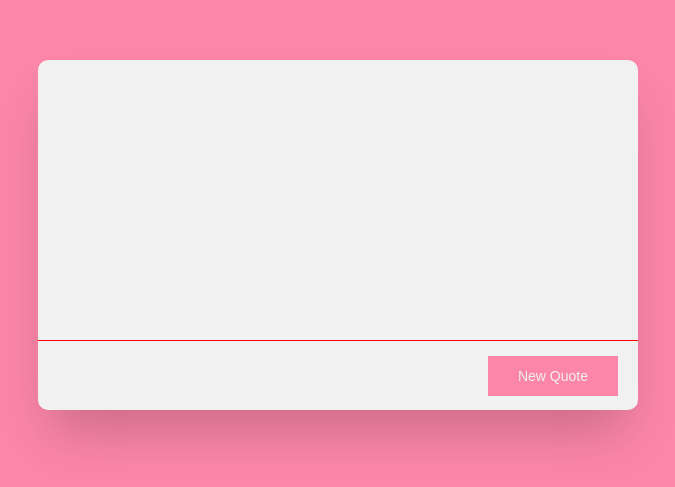
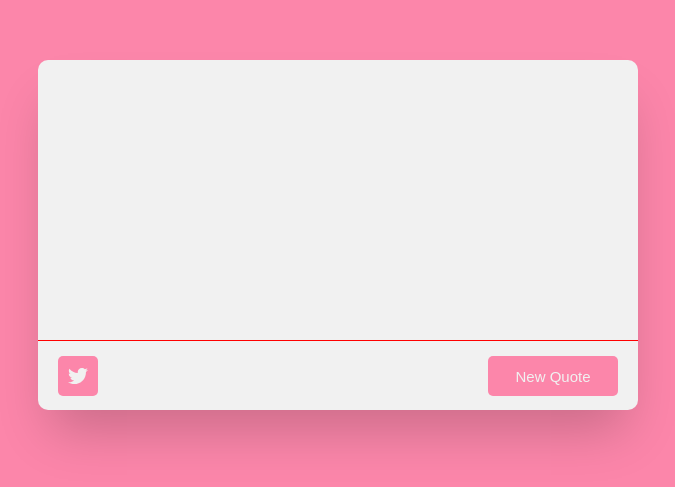
Before and after one commit to ruairidhflint/fcc-quote-generator, a React (Create React App) app: page / in a window 1280 px wide. Shown: the part 133-620 px from the top of the page, without its empty margins (302-977 px from the left). Built offline with nearby package versions, Linux system fonts and the light colour scheme.

Commit message:
Complete button styles

```diff
--- a/package.json
+++ b/package.json
@@ -4,6 +4,7 @@
   "private": true,
   "dependencies": {
     "@fortawesome/fontawesome-svg-core": "^1.2.28",
+    "@fortawesome/free-brands-svg-icons": "^5.13.0",
     "@fortawesome/free-solid-svg-icons": "^5.13.0",
     "@fortawesome/react-fontawesome": "^0.1.9",
     "node-sass": "^4.13.1",
--- a/src/Components/Buttons.js
+++ b/src/Components/Buttons.js
@@ -1,10 +1,13 @@
 import React from 'react';
+import { FontAwesomeIcon } from '@fortawesome/react-fontawesome'
+import { faTwitter } from '@fortawesome/free-brands-svg-icons';
 
 function Buttons() {
     return(
         <div class="buttons">
-            <a href='https://twitter.com/intent/tweet' id="tweet-quote"><i className="fas fa-twitter"></i></a>
+            <a href='https://twitter.com/intent/tweet' id="tweet-quote"><FontAwesomeIcon icon={faTwitter}/></a>
             <button id="new-quote">New Quote</button>
+
         </div>
     )
 }
--- a/src/Styles/_buttons.scss
+++ b/src/Styles/_buttons.scss
@@ -1,4 +1,4 @@
-.buttons{
+.buttons {
   width: 100%;
   height: 20%;
   border-top: 1px solid red;
@@ -13,13 +13,45 @@
     background-color: $pink;
     color: $lightGray;
     border: none;
-      font-size: 1.4rem;
+    font-size: 1.5rem;
     margin-right: 2rem;
+    border-radius: 5px;
+    transition: all 0.4s ease-in-out;
+    cursor: pointer;
+
+    &:hover {
+      background-color: $lightGray;
+      color: $pink;
+      transition: all 0.4s ease-in-out;
+    }
   }
 
   a {
     text-decoration: none;
     color: inherit;
     display: block;
+    width: 40px;
+    height: 40px;
+    background-color: $pink;
+    color: $lightGray;
+    display: flex;
+    justify-content: center;
+    align-items: center;
+    font-size: 2rem;
+    margin-left: 2rem;
+    transition: all 0.4s ease-in-out;
+    border-radius: 5px;
+
+    &:hover {
+      background-color: $lightGray;
+      color: $pink;
+      transition: all 0.4s ease-in-out;
     }
   }
+
+  button, a {
+      &:focus {
+        outline:  none;
+      }
+  }
+}
```
Also changed, not shown: 1 other file (tests, documents, lock files or other folders). Lines whose indentation alone changed are shown as unchanged.
